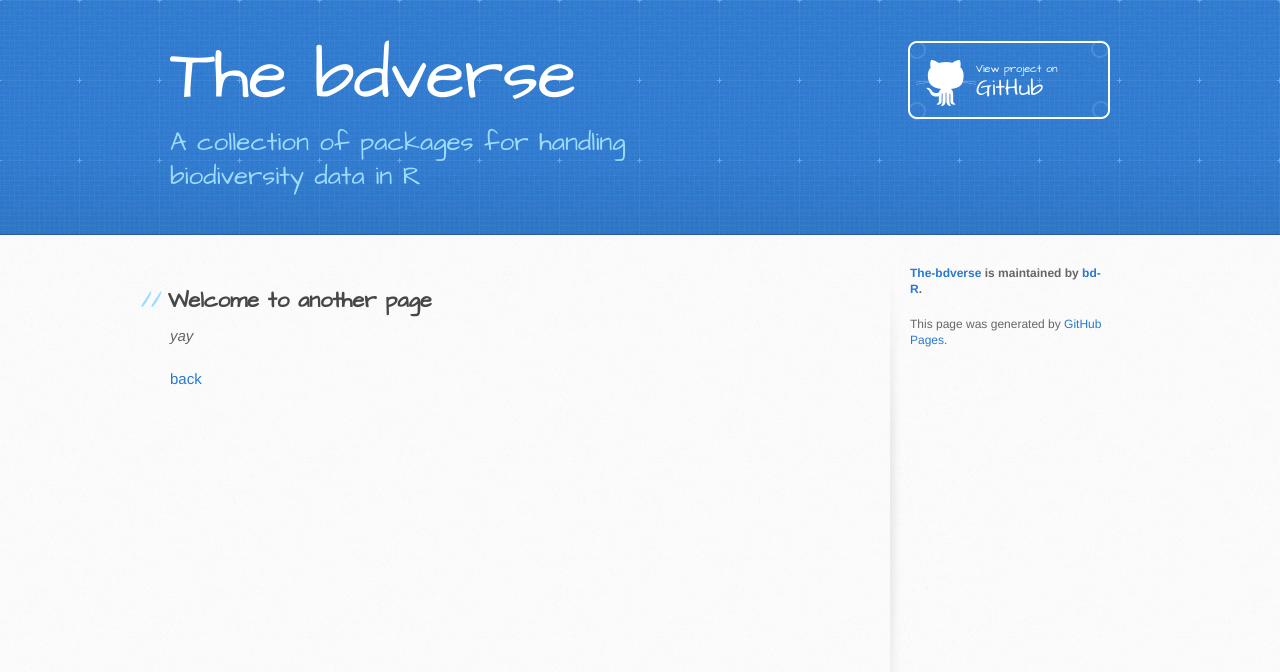
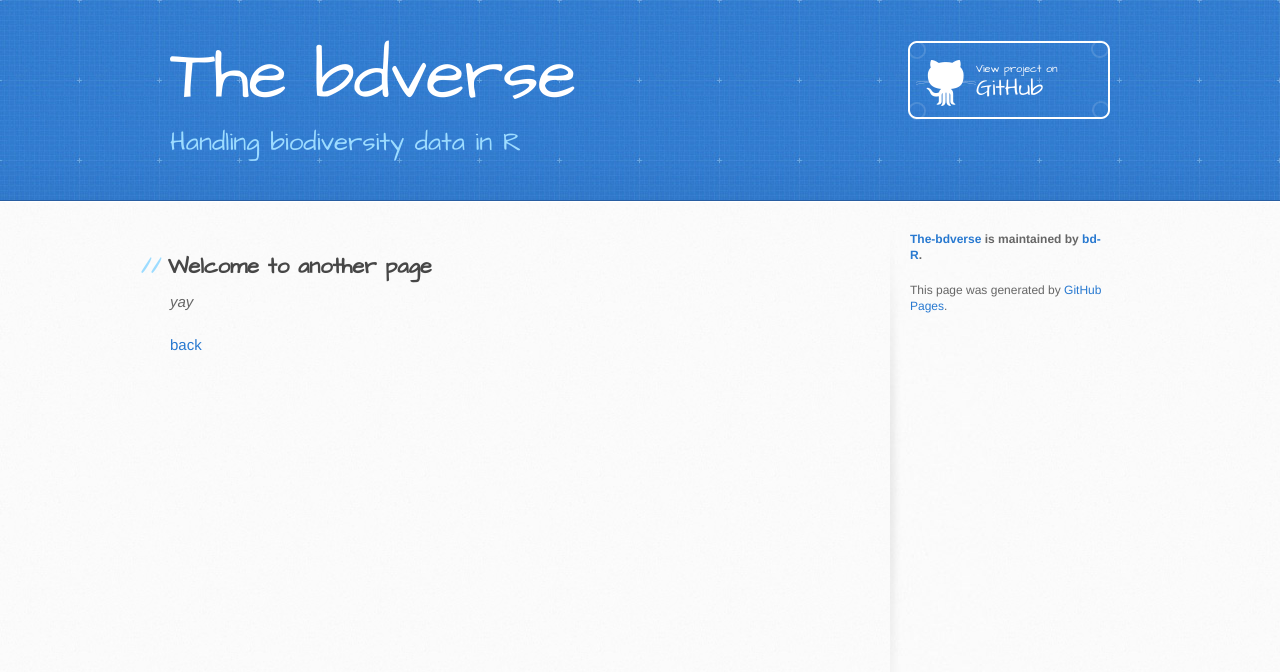
Before and after one commit to bd-R/The-bdverse, a Jekyll site: the page built from another-page.md, in a window 1280 px wide. Shown: the top 672 px of the page. Built offline with Jekyll 4.4.1, drawn with Linux system fonts in a browser that asks for light colours; our own code applies the rules of GitHub Pages for plain Markdown files.

Commit message:
Update _config.yml

```diff
--- a/_config.yml
+++ b/_config.yml
@@ -1,5 +1,5 @@
 title: The bdverse
-description: A collection of packages for handling biodiversity data in R
+description: Handling biodiversity data in R
 show_downloads: false
 google_analytics: UA-57157948-2
 theme: jekyll-theme-architect
```
